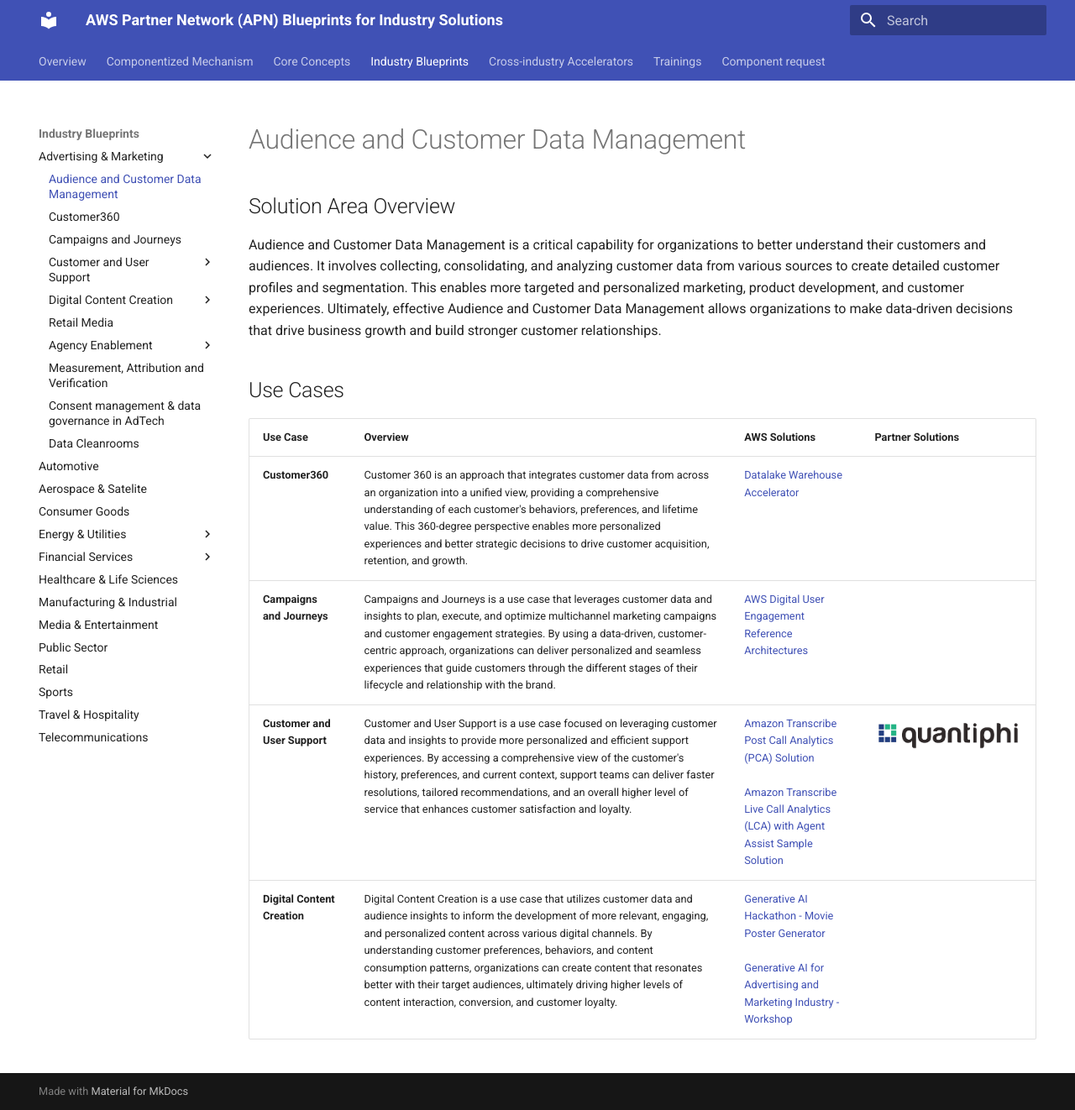
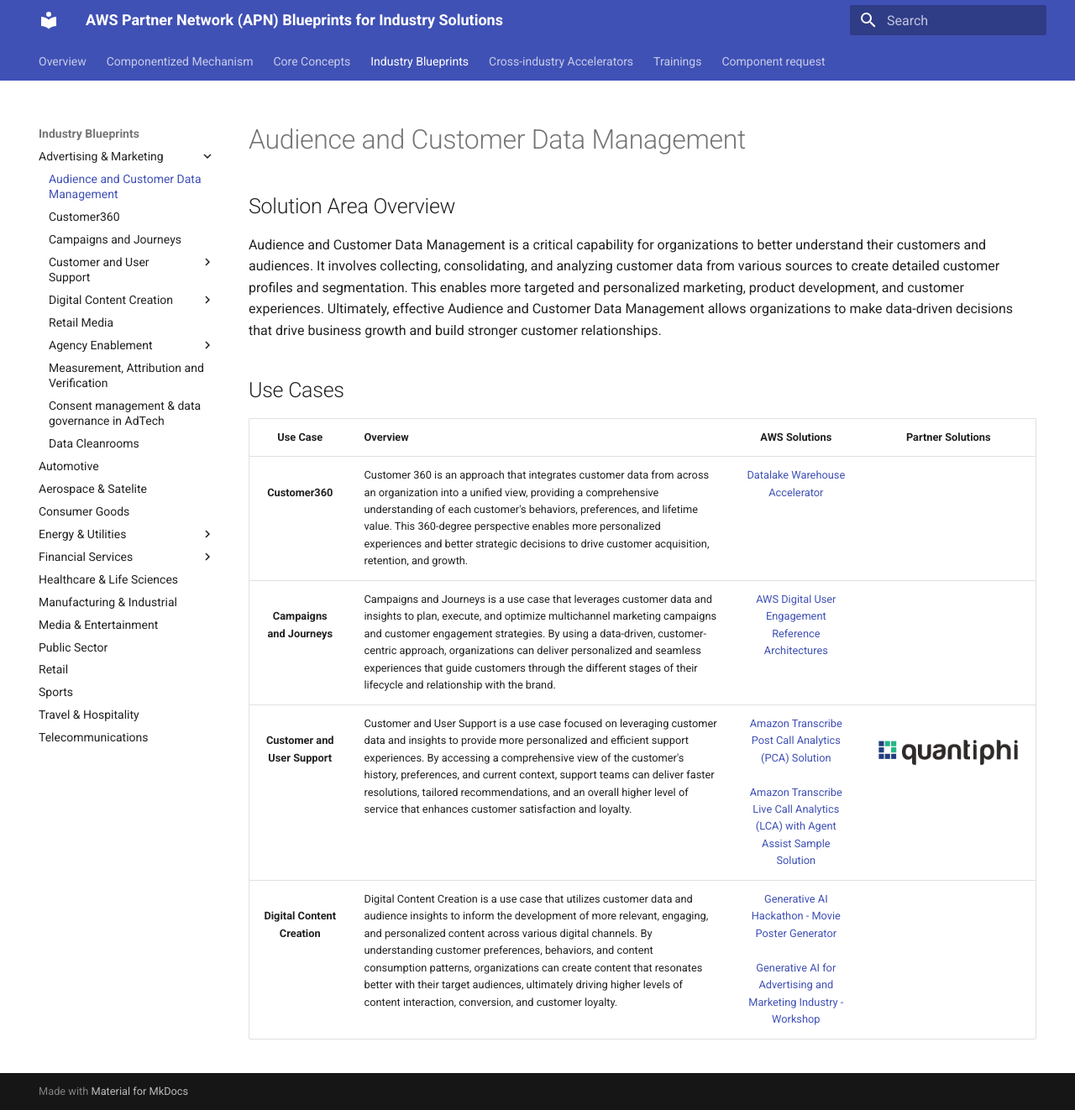
Before and after one commit to aws-samples/apn-blueprints-for-industry-solutions, an MkDocs documentation site: the page built from docs/SolutionArea/AudienceAndCustomerDataManagement/AudienceAndCustomerDataManagement.md, in a window 1280 px wide and 1322 px high. Shown: the whole window at 84% size. Built offline with MkDocs 1.6.1 and Material for MkDocs 9.7.7, drawn with Linux system fonts in a browser that asks for light colours.

Commit message:
more formatting

```diff
--- a/docs/SolutionArea/AudienceAndCustomerDataManagement/AudienceAndCustomerDataManagement.md
+++ b/docs/SolutionArea/AudienceAndCustomerDataManagement/AudienceAndCustomerDataManagement.md
@@ -12,8 +12,8 @@
 ## Use Cases
 
 | Use Case | Overview | AWS Solutions | Partner Solutions |
-| --- | --- | --- | --- |
-| **Customer360** | Customer 360 is an approach that integrates customer data from across an organization into a unified view, providing a comprehensive understanding of each customer's behaviors, preferences, and lifetime value. This 360-degree perspective enables more personalized experiences and better strategic decisions to drive customer acquisition, retention, and growth. | [Datalake Warehouse Accelerator](https://github.com/aws-samples/apn-blueprints-for-industry-solutions/tree/main/blueprints/datalake-warehouse-c360) | |
-| **Campaigns and Journeys** | Campaigns and Journeys is a use case that leverages customer data and insights to plan, execute, and optimize multichannel marketing campaigns and customer engagement strategies. By using a data-driven, customer-centric approach, organizations can deliver personalized and seamless experiences that guide customers through the different stages of their lifecycle and relationship with the brand. | [AWS Digital User Engagement Reference Architectures](https://github.com/aws-samples/communication-developer-services-reference-architectures) | |
-| **Customer and User Support** | Customer and User Support is a use case focused on leveraging customer data and insights to provide more personalized and efficient support experiences. By accessing a comprehensive view of the customer's history, preferences, and current context, support teams can deliver faster resolutions, tailored recommendations, and an overall higher level of service that enhances customer satisfaction and loyalty. | [Amazon Transcribe Post Call Analytics (PCA) Solution](https://github.com/aws-samples/amazon-transcribe-post-call-analytics) <br /><br /> [Amazon Transcribe Live Call Analytics (LCA) with Agent Assist Sample Solution](https://github.com/aws-samples/amazon-transcribe-live-call-analytics) | [![quantiphi](./quantiphi-logo.png)](https://quantiphi.com/case-studies/real-time-call-center-analytics/) |
-| **Digital Content Creation** | Digital Content Creation is a use case that utilizes customer data and audience insights to inform the development of more relevant, engaging, and personalized content across various digital channels. By understanding customer preferences, behaviors, and content consumption patterns, organizations can create content that resonates better with their target audiences, ultimately driving higher levels of content interaction, conversion, and customer loyalty. | [Generative AI Hackathon - Movie Poster Generator](https://github.com/cloudbennett/generative-ai-sagemaker-cdk-demo/tree/main) <br /><br /> [Generative AI for Advertising and Marketing Industry - Workshop](https://catalog.workshops.aws/genai-advertising-marketing/en-US) | |
+| :---: | --- | :---: | :---: |
+| <br />**Customer360** | Customer 360 is an approach that integrates customer data from across an organization into a unified view, providing a comprehensive understanding of each customer's behaviors, preferences, and lifetime value. This 360-degree perspective enables more personalized experiences and better strategic decisions to drive customer acquisition, retention, and growth. | [Datalake Warehouse Accelerator](https://github.com/aws-samples/apn-blueprints-for-industry-solutions/tree/main/blueprints/datalake-warehouse-c360) | |
+| <br />**Campaigns and Journeys** | Campaigns and Journeys is a use case that leverages customer data and insights to plan, execute, and optimize multichannel marketing campaigns and customer engagement strategies. By using a data-driven, customer-centric approach, organizations can deliver personalized and seamless experiences that guide customers through the different stages of their lifecycle and relationship with the brand. | [AWS Digital User Engagement Reference Architectures](https://github.com/aws-samples/communication-developer-services-reference-architectures) | |
+| <br />**Customer and User Support** | Customer and User Support is a use case focused on leveraging customer data and insights to provide more personalized and efficient support experiences. By accessing a comprehensive view of the customer's history, preferences, and current context, support teams can deliver faster resolutions, tailored recommendations, and an overall higher level of service that enhances customer satisfaction and loyalty. | [Amazon Transcribe Post Call Analytics (PCA) Solution](https://github.com/aws-samples/amazon-transcribe-post-call-analytics) <br /><br /> [Amazon Transcribe Live Call Analytics (LCA) with Agent Assist Sample Solution](https://github.com/aws-samples/amazon-transcribe-live-call-analytics) | <br />[![quantiphi](./quantiphi-logo.png)](https://quantiphi.com/case-studies/real-time-call-center-analytics/) |
+| <br />**Digital Content Creation** | Digital Content Creation is a use case that utilizes customer data and audience insights to inform the development of more relevant, engaging, and personalized content across various digital channels. By understanding customer preferences, behaviors, and content consumption patterns, organizations can create content that resonates better with their target audiences, ultimately driving higher levels of content interaction, conversion, and customer loyalty. | [Generative AI Hackathon - Movie Poster Generator](https://github.com/cloudbennett/generative-ai-sagemaker-cdk-demo/tree/main) <br /><br /> [Generative AI for Advertising and Marketing Industry - Workshop](https://catalog.workshops.aws/genai-advertising-marketing/en-US) | |
```
